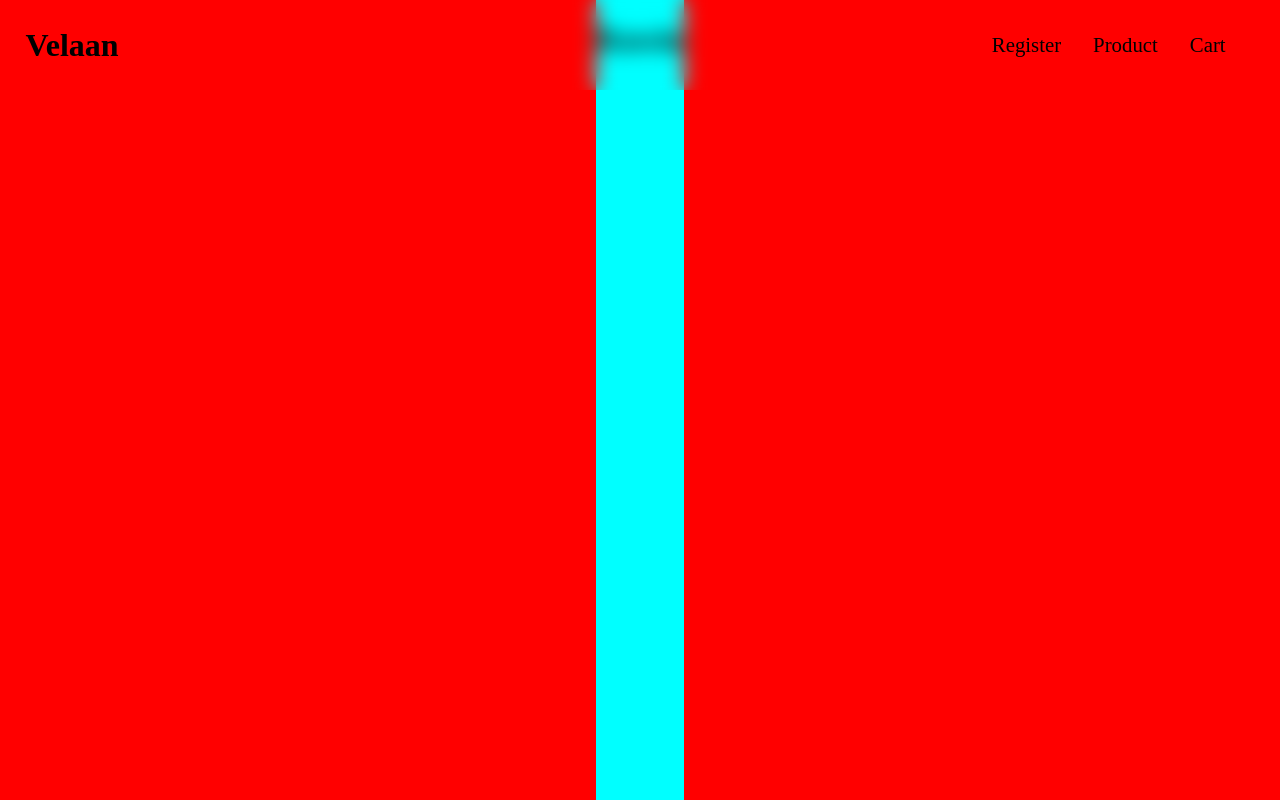
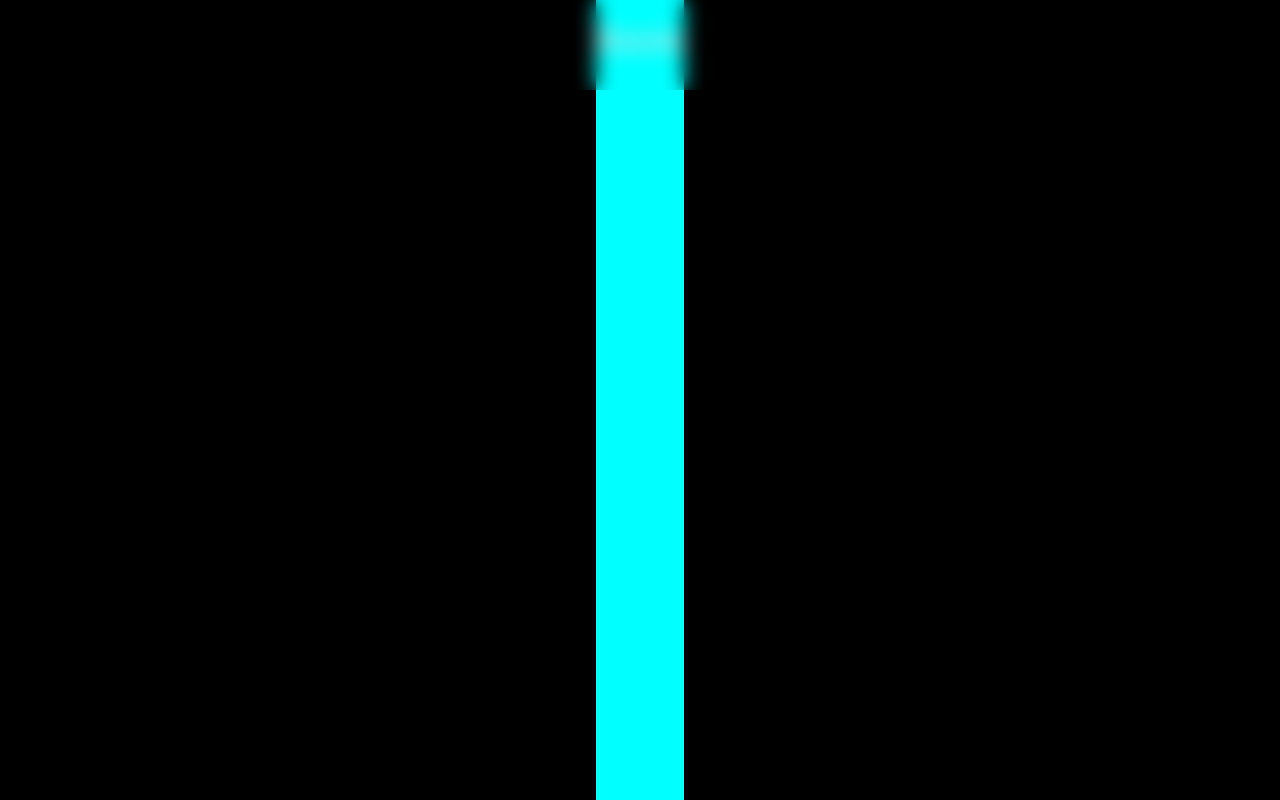
Before and after one commit to AswinKaruppiah/groupproject, a React (Create React App) app: page /product in a window 1280 px wide. Built offline with nearby package versions, Linux system fonts and the light colour scheme.

Commit message:
- colors changed

```diff
--- a/src/UI/Display/Products/Product.css
+++ b/src/UI/Display/Products/Product.css
@@ -4,7 +4,8 @@
   display: flex;
   justify-content: baseline;
   place-content: center;
-  background-color: red;
+  background-color: black;
+  color: gainsboro;
 }
 
 .product .info {
```
